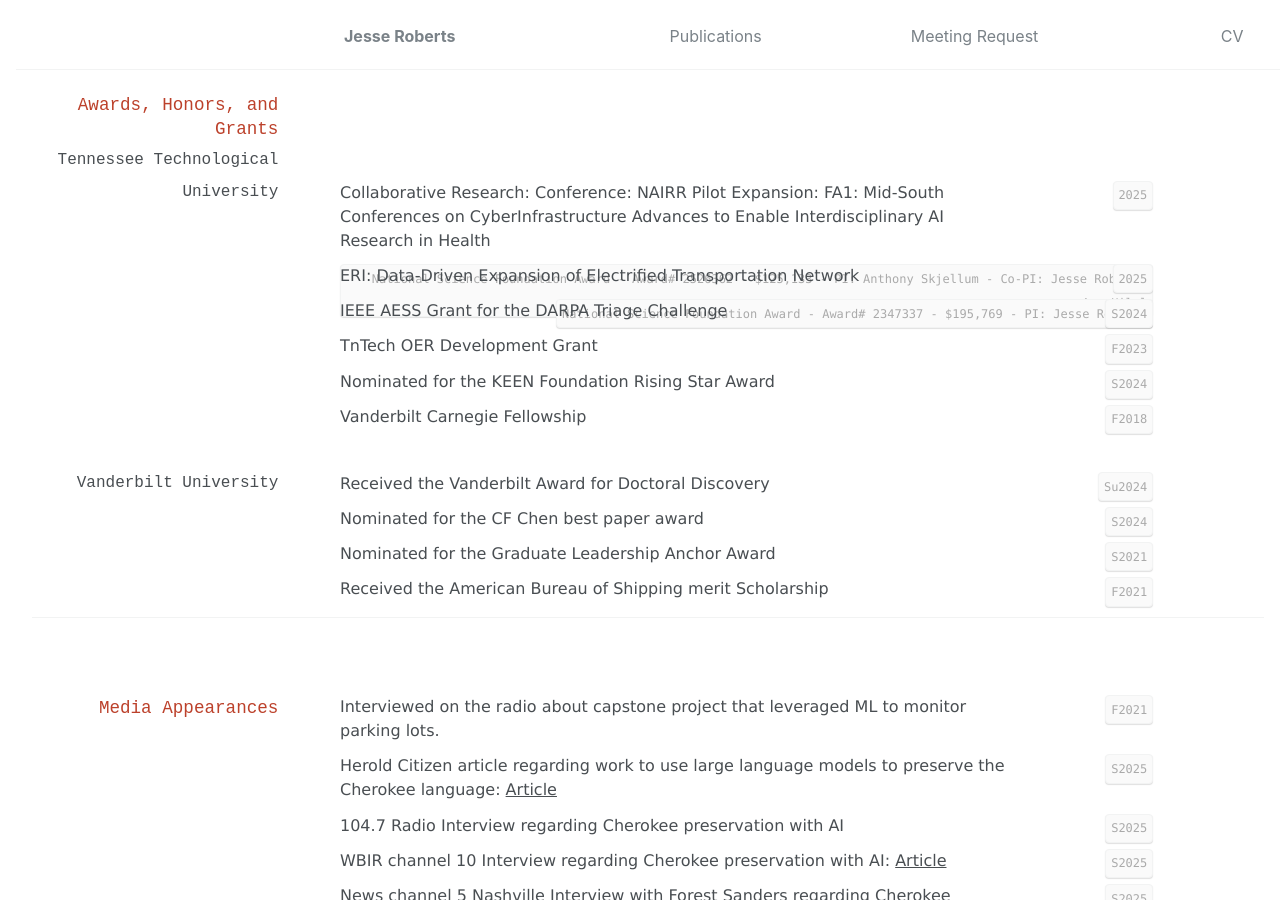
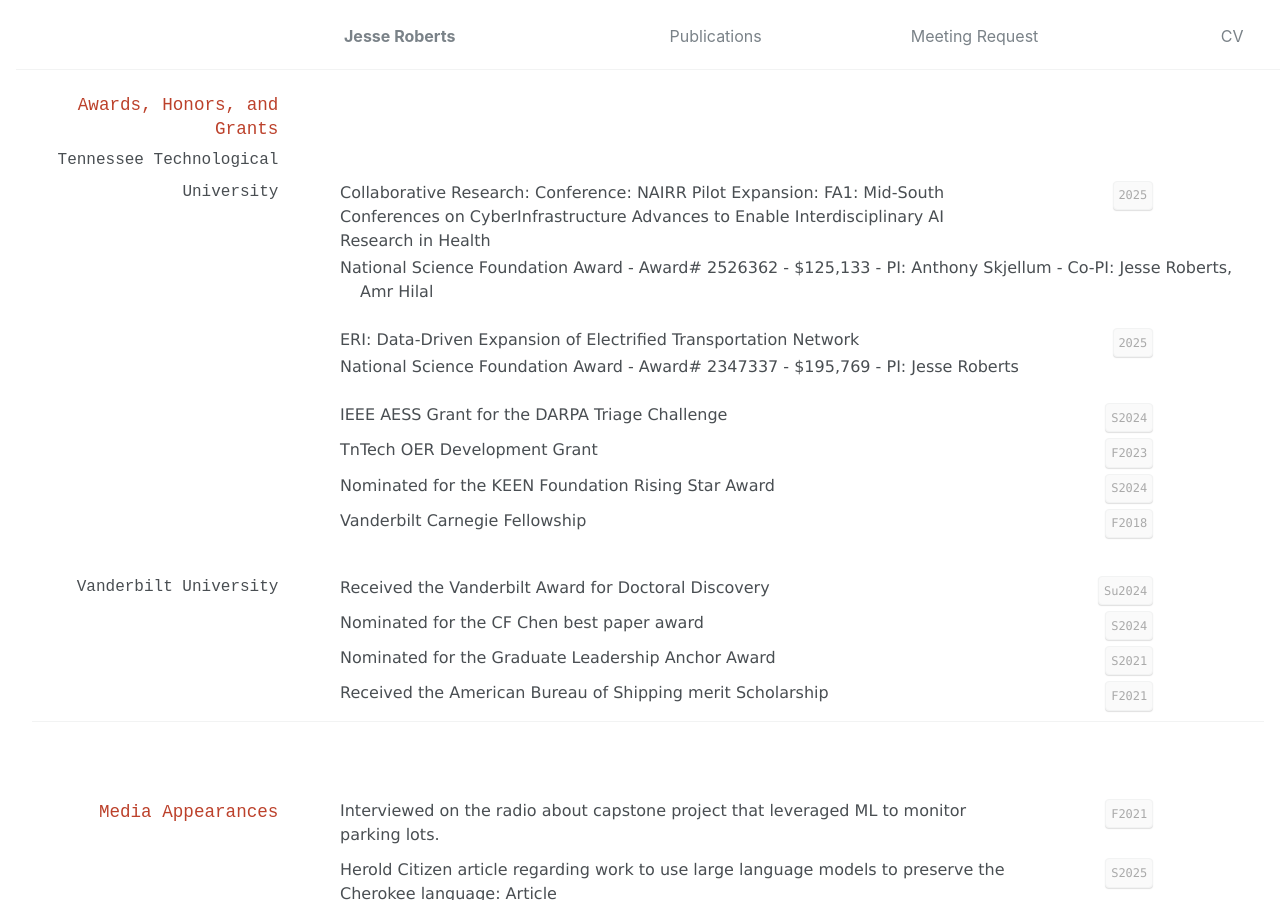
Before and after one commit to JesseTNRoberts/JesseTNRoberts.github.io, a Jekyll site: the page built from _pages/cv.md, in a window 1280 px wide and 900 px high, scrolled down 2080 px. Built offline with Jekyll 4.4.1, drawn with Linux system fonts in a browser that asks for light colours.

Commit message:
publications

```diff
--- a/_pages/cv.md
+++ b/_pages/cv.md
@@ -116,13 +116,13 @@ Developed a co-op program to improve recruitment. Oversaw hiring, training, and
 `2025`
 Collaborative Research: Conference: NAIRR Pilot Expansion: FA1: Mid-South Conferences on CyberInfrastructure Advances to Enable Interdisciplinary AI Research in Health
 
-`National Science Foundation Award - Award# 2526362 - $125,133 - PI: Anthony Skjellum - Co-PI: Jesse Roberts, Amr Hilal`
+  - National Science Foundation Award - Award# 2526362 - $125,133 - PI: Anthony Skjellum - Co-PI: Jesse Roberts, Amr Hilal
 
 
 `2025`
 ERI: Data-Driven Expansion of Electrified Transportation Network
 
-`National Science Foundation Award - Award# 2347337 - $195,769 - PI: Jesse Roberts`
+  - National Science Foundation Award - Award# 2347337 - $195,769 - PI: Jesse Roberts
 
 
 `S2024`
```
